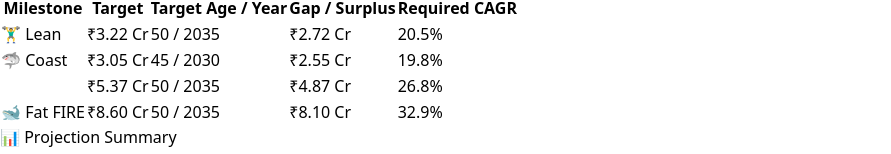
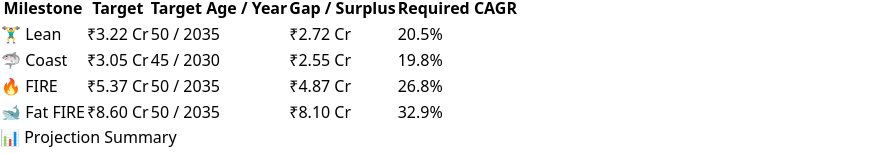
Before and after one commit to TheBeggarBowl/fire-tracker, a React (Vite) app: page / in a window 1280 px wide. Shown: the part 509-663 px from the top of the page, without its empty margins (0-891 px from the left). Built offline with nearby package versions, Linux system fonts and the light colour scheme.

Commit message:
Update App.jsx

```diff
--- a/src/App.jsx
+++ b/src/App.jsx
@@ -235,7 +235,8 @@ If you find it helpful, spread the word and Happy Retirement! 🔥`
           <td className="border px-2 py-1 text-base font-semibold">
             {r.label.includes("Lean") && <span className="text-lg">🏋️‍♂️ Lean</span>}
             {r.label.includes("Coast") && <span className="text-lg">🦈 Coast</span>}
-            {r.label.trim() === "FIRE" && <span className="text-lg">🔥 FIRE</span>}
+            {r.label.includes("FIRE") && !r.label.includes("Fat") && !r.label.includes("Lean") && !r.label.includes("Coast") && (
+            <span className="text-lg">🔥 FIRE</span>)}
             {r.label.includes("Fat") && <span className="text-lg">🐋 Fat FIRE</span>}
           </td>
           <td className="border px-2 py-1">{fmt(r.tgt)}</td>
```
